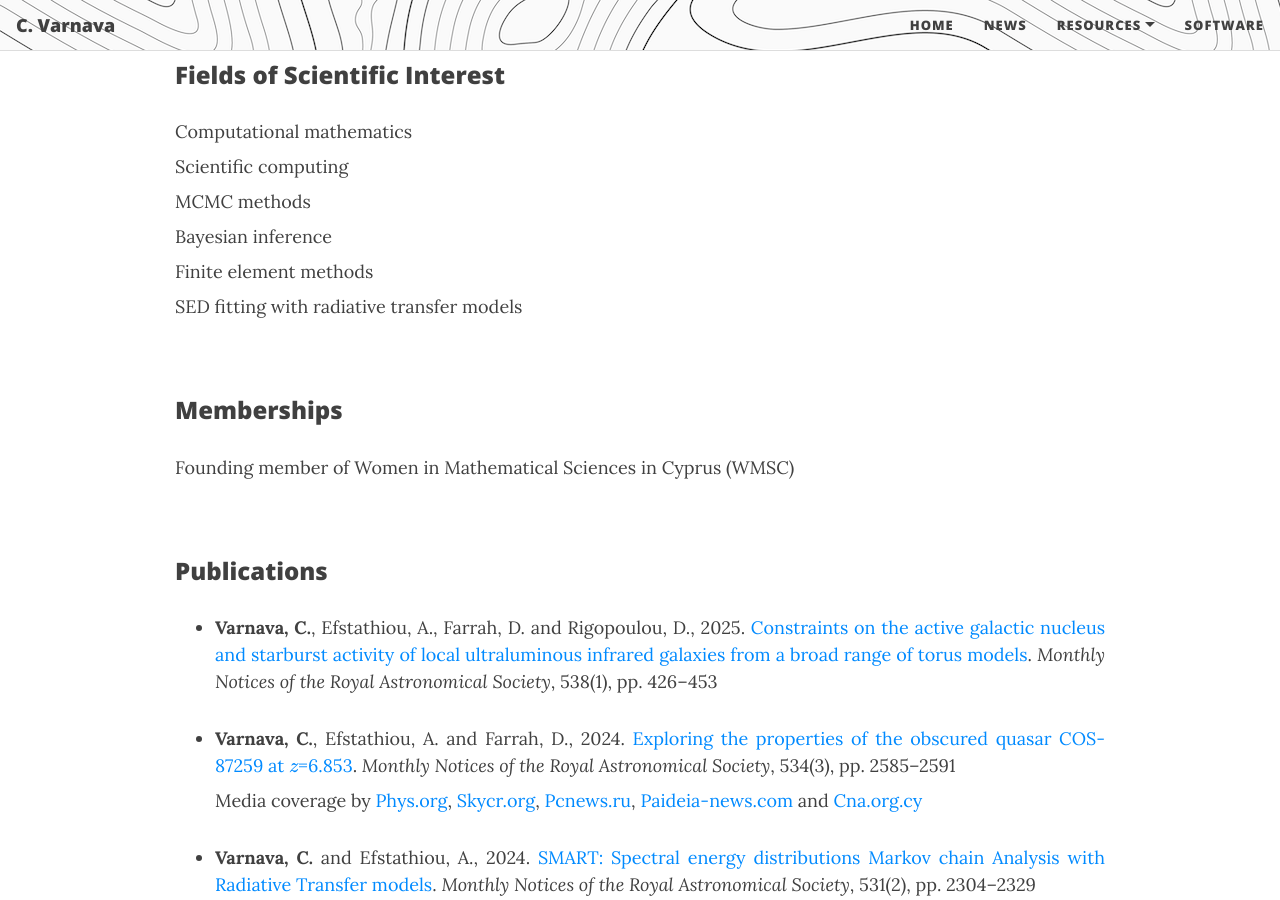
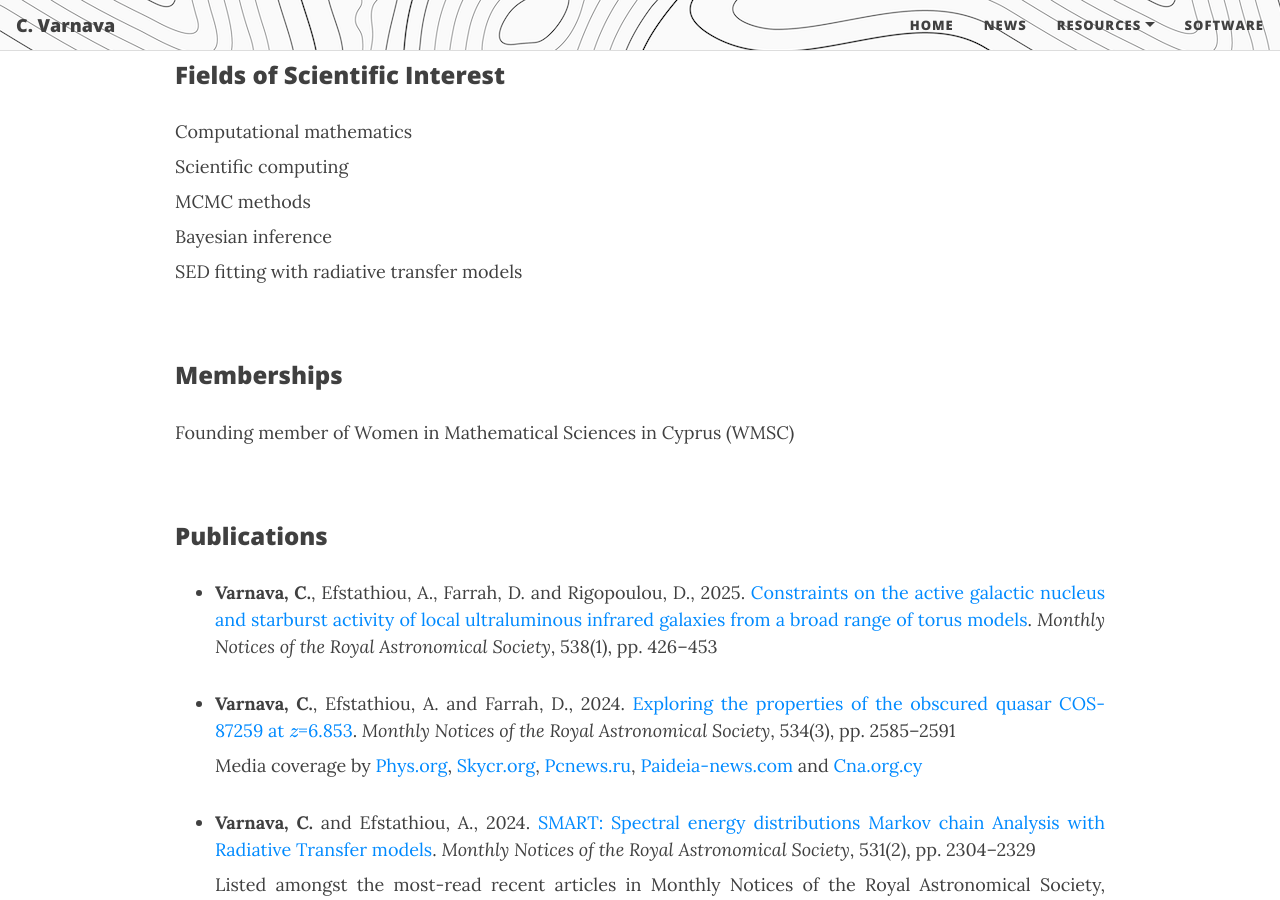
Before and after one commit to ch-var/ch-var.github.io, a Jekyll site: the page built from cv.html, in a window 1280 px wide and 900 px high, scrolled down 2233 px. Built offline with Jekyll 4.4.1, drawn with Linux system fonts in a browser that asks for light colours; formulas are drawn with MathJax 3.

Commit message:
Update cv.html

```diff
--- a/cv.html
+++ b/cv.html
@@ -74,7 +74,6 @@
 <p align='justify' style="margin-top: 8px; margin-bottom: 8px;">Scientific computing</p>
 <p align='justify' style="margin-top: 8px; margin-bottom: 8px;">MCMC methods</p>
 <p align='justify' style="margin-top: 8px; margin-bottom: 8px;">Bayesian inference</p>
-<p align='justify' style="margin-top: 8px; margin-bottom: 8px;">Finite element methods</p>
 <p align='justify' style="margin-top: 8px;">SED fitting with radiative transfer models</p>
 <br>
 <p style="font-family: var(--header-font); font-weight: 800; line-height: 1.1; font-size: 1.5rem; margin-top: 1.25rem;">Memberships</p>
```
